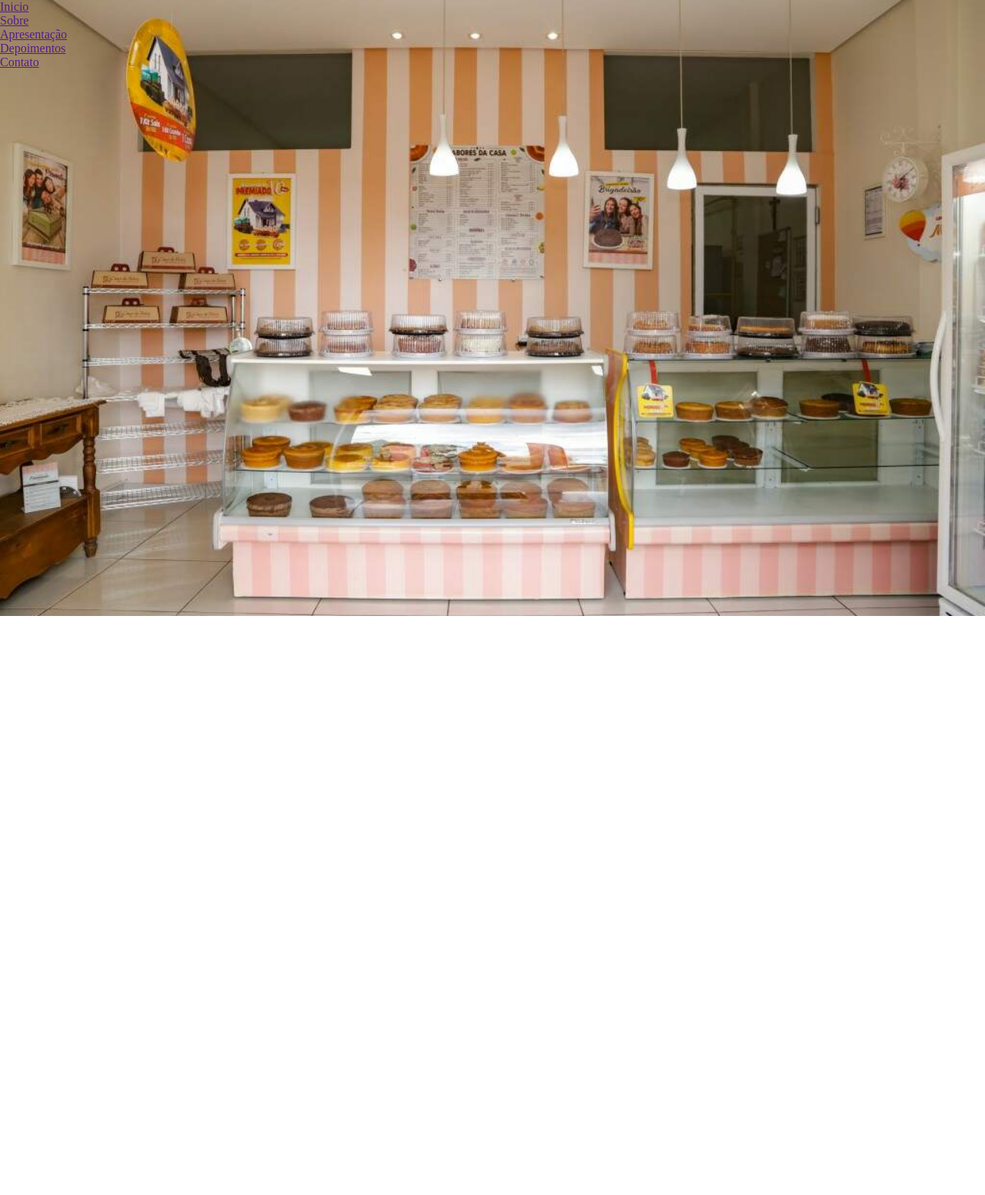
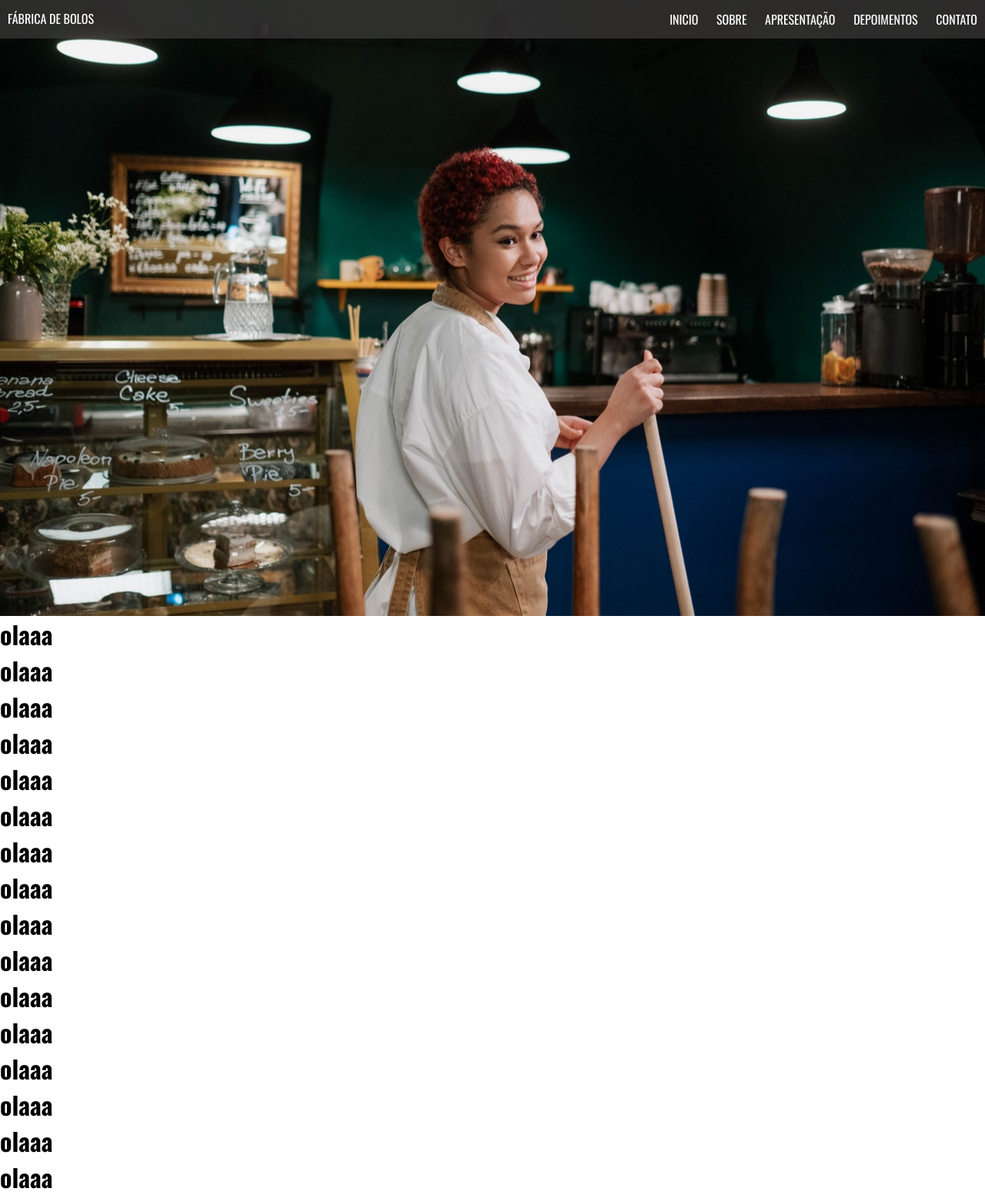
Before and after one commit to Lucas-HDS/Fabrica-de-Bolos, a plain HTML site: page index.html in a window 1280 px wide. Shown: the whole page at 77% size. Before the commit the page ends 800 px from the top, so only its background shows below. Drawn offline with nearby package versions, Linux system fonts and the light colour scheme.

Commit message:
atualizações

```diff
--- a/css/style.css
+++ b/css/style.css
@@ -1,7 +1,10 @@
+@import url('https://fonts.googleapis.com/css2?family=Oswald:wght@300;400;500;600;700&display=swap');
+
 *{
     margin: 0;
     padding: 0;
     box-sizing: border-box;
+    font-family: 'Oswald', sans-serif;
 }
 
 body,html{
@@ -9,17 +12,47 @@ body,html{
 }
 
 header{
-    background-image: url('../imagens/bg.jpg');
+    background-image: url('../imagens/bg1.jpg');
     width: 100%;
     height: 100vh;
     background-size: cover;
     background-repeat: no-repeat;
     background-position: center;
     background-attachment: fixed;
+}
+
+
+nav{
+    z-index: 1;
+    position: relative;
+    text-align: right;
+    height: 50px;
+    width: 100%;
+    background-color: rgba(70, 67, 67,.6)
+}
+
+
+nav ul li{
+
+    display: inline-block;
+    margin: 0 10px;
+    line-height: 50px;
+}
+
+nav ul li a{
+    text-transform: uppercase;
+    text-decoration: none;
+    color: white;
+}
+
+.nomeLoja{
+    position: absolute;
+    left: 10px;
+    top: 12px;
     z-index: 2;
 }
 
-.overlay{
-    background-color: rgb(0, 0, 0, 0.9);
-    z-index: 3;
+.nomeLoja p{
+    color: white;
+    text-transform: uppercase;
 }
--- a/index.html
+++ b/index.html
@@ -10,7 +10,9 @@
 <body>
 
     <header>
-        <div class="overlay"></div><!--overlay-->
+        <div class="nomeLoja">
+            <p>Fábrica de bolos</p>
+        </div>
         <nav>
             <ul>
                 <li><a href="">Inicio</a></li>
@@ -20,9 +22,29 @@
                 <li><a href="">Contato</a></li>
             </ul>
 
+            <div class="slogan">
+
+            </div>
         </nav>
     </header>
 
-
+    <div>
+        <h1>olaaa</h1>
+        <h1>olaaa</h1>
+        <h1>olaaa</h1>
+        <h1>olaaa</h1>
+        <h1>olaaa</h1>
+        <h1>olaaa</h1>
+        <h1>olaaa</h1>
+        <h1>olaaa</h1>
+        <h1>olaaa</h1>
+        <h1>olaaa</h1>
+        <h1>olaaa</h1>
+        <h1>olaaa</h1>
+        <h1>olaaa</h1>
+        <h1>olaaa</h1>
+        <h1>olaaa</h1>
+        <h1>olaaa</h1>
+    </div>
 </body>
 </html>
```
Also changed, not shown: imagens/fBolos.png (added).
